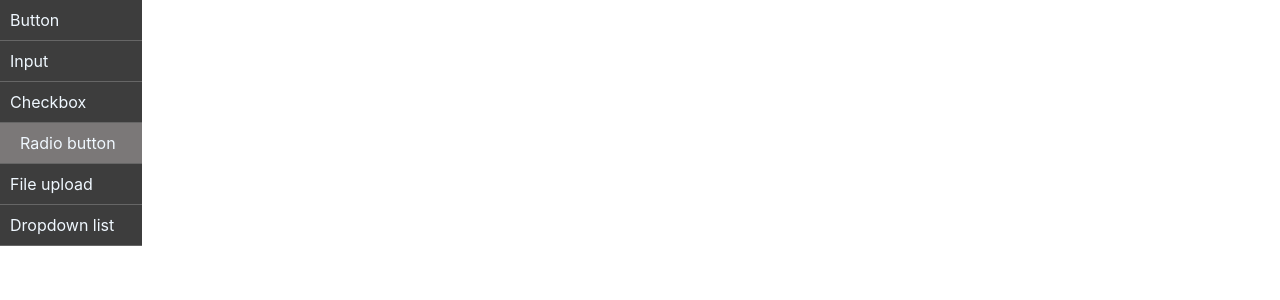
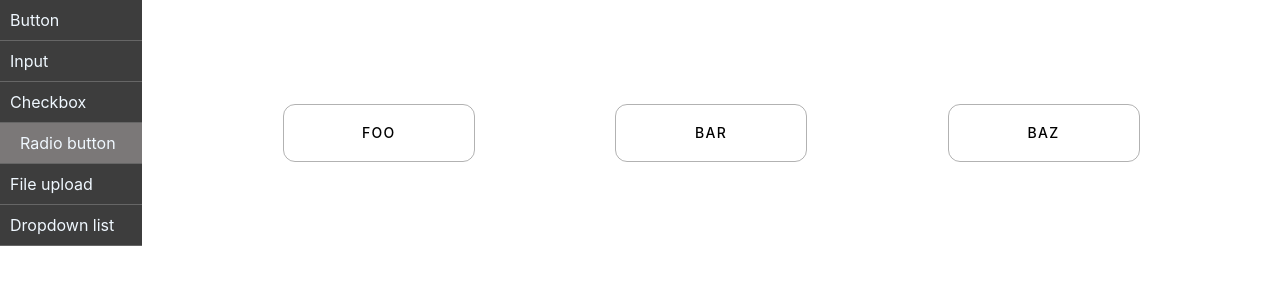
Before and after one commit to lzaviriukha/kit_project, a React (Create React App) app in the folder my-app/: page /radio_button in a window 1280 px wide. Shown: the top 300 px of the page. Built offline with nearby package versions, Linux system fonts and the light colour scheme.

Commit message:
add ButtonPicker

```diff
--- a/my-app/src/App.js
+++ b/my-app/src/App.js
@@ -3,6 +3,7 @@ import { BrowserRouter as Router, Route, Routes } from "react-router-dom";
 import SideBar from "components/UI_Demo/SideBar";
 import ButtonDemo from "pages/ButtonDemo";
 import InputDemo from "pages/InputDemo";
+import ButtonPickerDemo from "pages/ButtonPickerDemo";
 
 function App() {
   return (
@@ -14,6 +15,7 @@ function App() {
             {/* <Route path='/' element={<App/>}/> */}
             <Route path="/button" element={<ButtonDemo />} />
             <Route path="/input" element={<InputDemo />} />
+            <Route path="/radio_button" element={<ButtonPickerDemo />} />
           </Routes>
         </div>
       </div>
--- a/my-app/src/components/UI_KIT/Button/Button.module.css
+++ b/my-app/src/components/UI_KIT/Button/Button.module.css
@@ -5,6 +5,8 @@
   padding: 20px;
   border-radius: 12px;
   letter-spacing: 1.25px;
+  font-size: 14px;
+  font-weight: 500;
   font-size: 14px;
   line-height: 16px;
   cursor: pointer;
--- /dev/null
+++ b/my-app/src/components/UI_KIT/ButtonPicker/ButtonPicker.jsx
@@ -0,0 +1,36 @@
+import Button from "components/UI_KIT/Button";
+import s from './ButtonPicker.module.css';
+
+function ButtonPicker (props) {
+  const {
+    onChange,
+    options,
+    classes,
+    value
+  } = props
+
+  return (
+    <div className={`${s.wrapper} ${classes.wrapper}`}>
+      {options.map((option) => {
+        const isActive = value === option.id;
+
+        const handleOnClick = (evt) => {
+          onChange(option.id, option)
+        }
+
+        return (
+          <Button
+            id={options.id}
+            value={options.id}
+            className={`${classes.button} ${isActive ? classes.activeButton : ''}`}
+            onClick={handleOnClick}
+            title={option.name}
+          />
+        )
+      })}
+     </div>
+  );
+}
+
+
+export default ButtonPicker;
--- /dev/null
+++ b/my-app/src/components/UI_KIT/ButtonPicker/ButtonPicker.module.css
@@ -0,0 +1,7 @@
+.wrapper {
+  display: flex;
+  justify-content: space-evenly;
+  align-items: center;
+  margin-top: 10px;
+  width: 100%;
+}
--- /dev/null
+++ b/my-app/src/components/UI_KIT/ButtonPicker/index.js
@@ -0,0 +1,2 @@
+import ButtonPicker from './ButtonPicker';
+export default ButtonPicker;
--- /dev/null
+++ b/my-app/src/pages/ButtonPickerDemo/ButtonPickerDemo.jsx
@@ -0,0 +1,39 @@
+import {useState} from 'react';
+import ButtonPicker from "components/UI_KIT/ButtonPicker";
+import s from './ButtonPickerDemo.module.css';
+
+
+function ButtonPickerDemo() {
+
+  const [activeItemId, setActiveItemId] = useState(null);
+
+  const myFn = (id, option) => {
+    setActiveItemId(id)
+  }
+
+  const listOfOptions = [
+    { id: 'foo', name: 'Foo' },
+    { id: 'bar', name: 'Bar' },
+    { id: 'baz', name: 'Baz' }
+  ];
+
+  const classes = {
+    wrapper: s.wrapper,
+    button: s.btn,
+    activeButton: s.btn_active
+  }
+
+  return (
+    <>
+      <ButtonPicker
+        id="my-choice-button"
+        value={activeItemId}
+        onChange={myFn}
+        options={listOfOptions}
+        classes={classes}
+      />
+    </>
+  );
+}
+
+export default ButtonPickerDemo;
--- /dev/null
+++ b/my-app/src/pages/ButtonPickerDemo/ButtonPickerDemo.module.css
@@ -0,0 +1,27 @@
+.btn {
+  text-transform: uppercase;
+  border: 1px solid rgba(0, 0, 0, 0.3);
+}
+
+.btn:hover {
+  background-color:#DDB3A0;
+  color:#FFFFFF;
+  border-color: #DDB3A0;
+}
+
+.btn_active {
+  background-color:#C99B86;;
+  color:#FFFFFF;
+  border-color: #C99B86;;
+}
+
+.btn_disable {
+  background-color: #F3F3F3;
+  border-color: #F3F3F3;
+  color: rgba(0, 0, 0, 0.38);
+  cursor: not-allowed;
+}
+
+.wrapper {
+
+}
--- /dev/null
+++ b/my-app/src/pages/ButtonPickerDemo/index.js
@@ -0,0 +1,2 @@
+import ButtonPickerDemo from './ButtonPickerDemo';
+export default ButtonPickerDemo;
```
